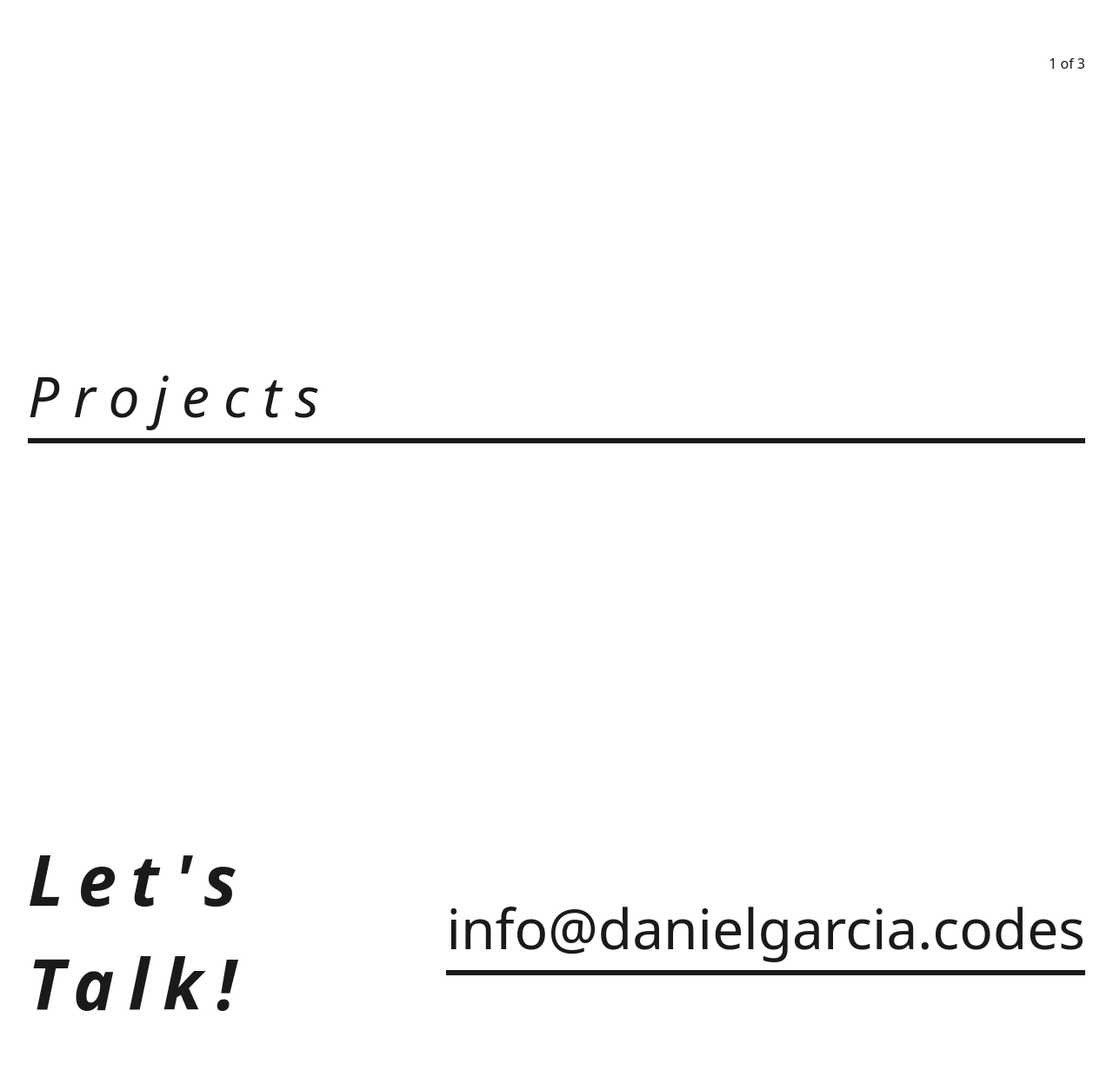
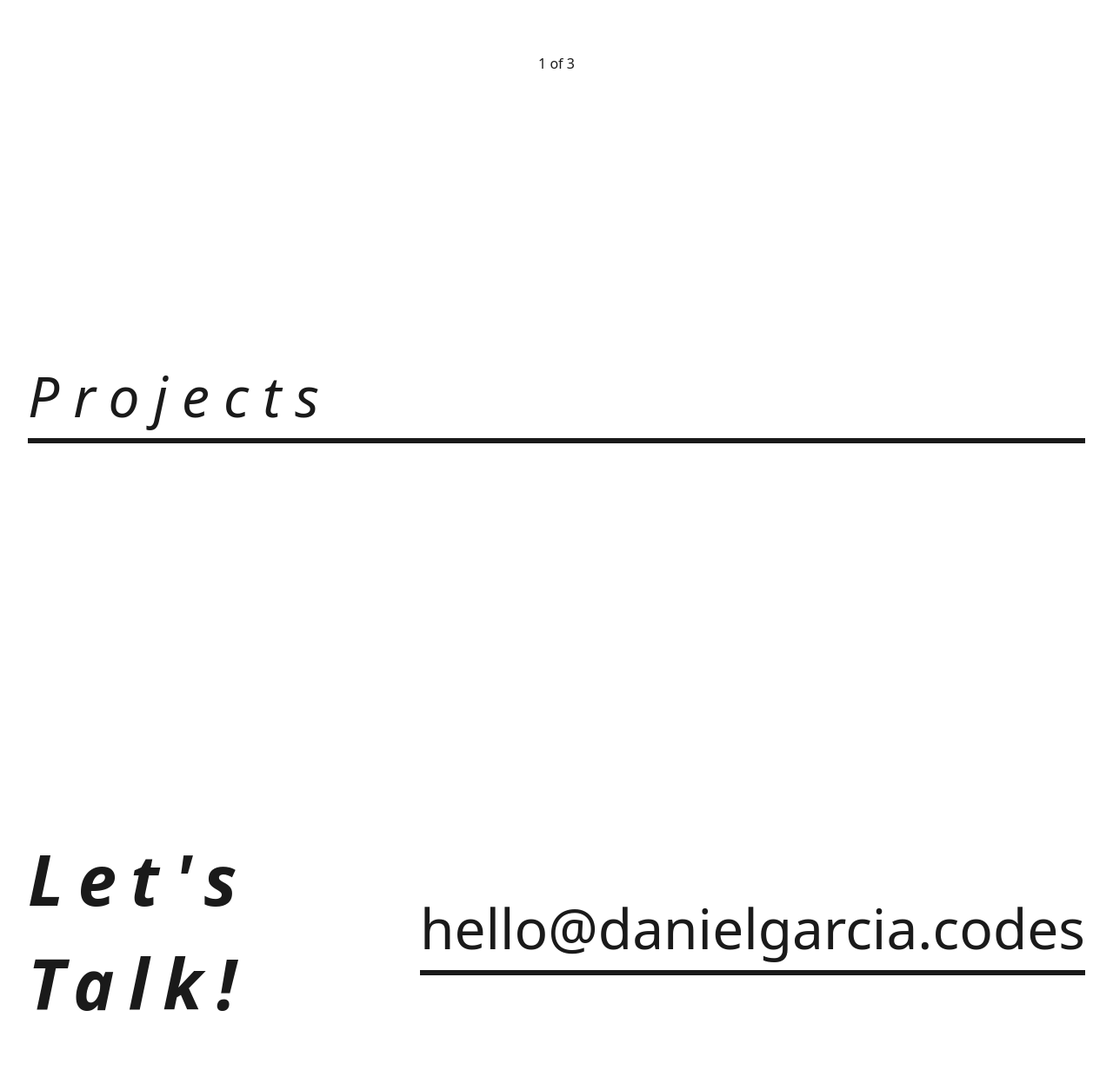
Before and after one commit to daosgava/daosgava.github.io, a website built with Vite: page index.html in a window 1280 px wide. Shown: the part 2361-3600 px from the top of the page at 87% size. Built offline with nearby package versions, Linux system fonts and the light colour scheme.

Commit message:
add contact email

```diff
--- a/src/css/experience.css
+++ b/src/css/experience.css
@@ -117,7 +117,8 @@
 
     & .page-counter {
         display: flex;
-        justify-content: flex-end;
+        font-weight: 500;
+        justify-content: center;
         width: 100%;
     }
 }
--- a/src/modules/contact.ts
+++ b/src/modules/contact.ts
@@ -2,7 +2,7 @@ const contactMarkup = `
   <section id="contact" class="section-container">
     <h2 class="subtitle">Let's Talk!</h2>
     <div>
-      <a class="email" href="mailto:info@danielgarcia.codes">info@danielgarcia.codes</a>
+      <a class="email" href="mailto:hello@danielgarcia.codes">hello@danielgarcia.codes</a>
       <hr>
     </div>
   </section>
```
